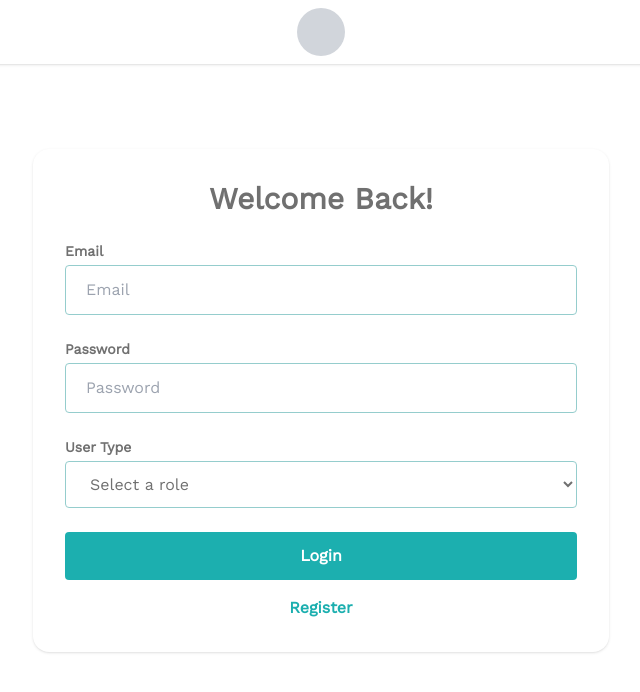
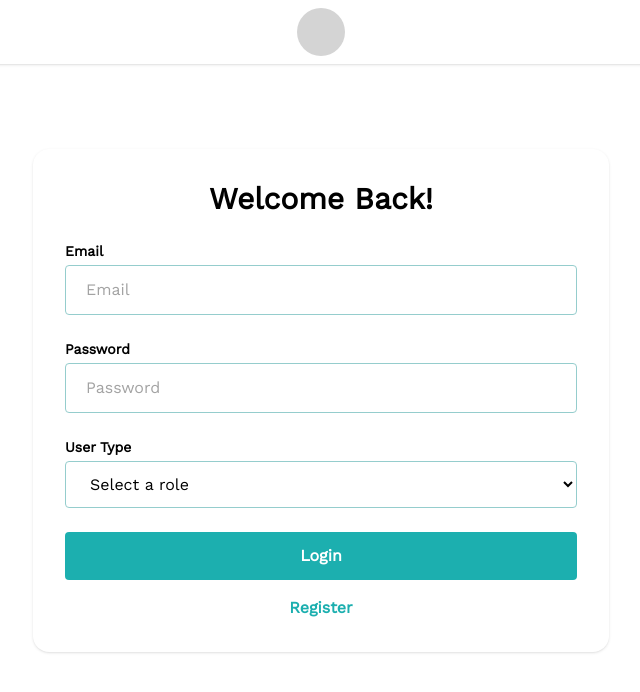
Before and after one commit to SDU-Project-group-2025-2nd-semester/sem-project-3, a React (Vite) app in the folder src/group1.sem3.frontend/: page / in a window 1280 px wide. Shown: the top 692 px of the page, without its empty margins (319-959 px from the left). Built offline with nearby package versions, Linux system fonts and the light colour scheme; some icons are missing.

Commit message:
adding color shades

```diff
--- a/src/group1.sem3.frontend/src/index.css
+++ b/src/group1.sem3.frontend/src/index.css
@@ -8,19 +8,90 @@
 
 @layer base {
     :root {
+        /* Main color palette */
         --color-primary: #707070ff;
         --color-secondary: #95CDCD;
         --color-accent: #1cafafff;
         --color-bg: #ffffff;
 
-        /* danger color palette */
+        /* Shades */
+        /* Primary color palette*/
+        --color-primary-50: #f5f5f5;
+        --color-primary-100: #e8e8e8;
+        --color-primary-200: #d1d1d1;
+        --color-primary-300: #a3a3a3;
+        --color-primary-400: #8a8a8a;
+        --color-primary-: #707070;
+        --color-primary-600: #5a5a5a;
+        --color-primary-700: #404040;
+
+        /* Secondary color palette*/
+        --color-secondary-50: #f0fafa;
+        --color-secondary-100: #d9f2f2;
+        --color-secondary-200: #b3e5e5;
+        --color-secondary-300: #95cdcd;
+        --color-secondary-400: #6fb8b8;
+        --color-secondary-500: #4a9d9d;
+        --color-secondary-600: #3b7e7e;
+        --color-secondary-700: #2d5f5f;
+
+        /* Accent color palette*/
+        --color-accent-50: #e6f9f9;
+        --color-accent-100: #b3efef;
+        --color-accent-200: #80e5e5;
+        --color-accent-300: #4ddbdb;
+        --color-accent-400: #1ccfcf;
+        --color-accent-500: #1cafaf;
+        --color-accent-600: #168c8c;
+        --color-accent-700: #116969;
+
+        /* Success/Green color palette */
+        --color-success-50: #f0fdf4;
+        --color-success-100: #dcfce7;
+        --color-success-200: #bbf7d0;
+        --color-success-300: #86efac;
+        --color-success-400: #4ade80;
+        --color-success-500: #22c55e;
+        --color-success-600: #16a34a;
+        --color-success-700: #15803d;
+
+        /* Warning/Yellow color palette */
+        --color-warning-50: #fffbeb;
+        --color-warning-100: #fef3c7;
+        --color-warning-200: #fde68a;
+        --color-warning-300: #fcd34d;
+        --color-warning-400: #fbbf24;
+        --color-warning-500: #f59e0b;
+        --color-warning-600: #d97706;
+        --color-warning-700: #b45309;
+
+        /* Danger/Red color palette */
         --color-danger-50: #fff1f2;
         --color-danger-100: #ffe4e6;
+        --color-danger-200: #fecdd3;
+        --color-danger-300: #fda4af;
+        --color-danger-400: #fb7185;
         --color-danger-500: #ef4444;
         --color-danger-600: #dc2626;
         --color-danger-700: #b91c1c;
 
-        --color-accent: 28 175 175;
+        /* Black & White shades matching palette */
+        --color-gray-50: #fafafa;
+        --color-gray-100: #f5f5f5;
+        --color-gray-200: #e5e5e5;
+        --color-gray-300: #d4d4d4;
+        --color-gray-400: #a3a3a3;
+        --color-gray-500: #737373;
+        --color-gray-600: #525252;
+        --color-gray-700: #404040;
+        --color-gray-800: #262626;
+        --color-gray-900: #171717;
+
+        /* Background colors */
+        --color-bg: #ffffff;
+        --color-bg-secondary: #fafafa;
+
+        /* --color-accent: 28 175 175; */
     }
 
     body {
--- a/src/group1.sem3.frontend/tailwind.config.js
+++ b/src/group1.sem3.frontend/tailwind.config.js
@@ -6,18 +6,92 @@ export default {
   theme: {
       extend: {
             colors: {
-                primary: "var(--color-primary)",
-                secondary: "var(--color-secondary)",
-                accent: "var(--color-accent)",
-                background: "var(--color-bg)",
+                primary: {
+                        50: "var(--color-primary-50)",
+                        100: "var(--color-primary-100)",
+                        200: "var(--color-primary-200)",
+                        300: "var(--color-primary-300)",
+                        400: "var(--color-primary-400)",
+                        500: "var(--color-primary-500)",
+                        600: "var(--color-primary-600)",
+                        700: "var(--color-primary-700)",
+                        DEFAULT: "var(--color-primary-500)",
+                    },
+                    secondary: {
+                        50: "var(--color-secondary-50)",
+                        100: "var(--color-secondary-100)",
+                        200: "var(--color-secondary-200)",
+                        300: "var(--color-secondary-300)",
+                        400: "var(--color-secondary-400)",
+                        500: "var(--color-secondary-500)",
+                        600: "var(--color-secondary-600)",
+                        700: "var(--color-secondary-700)",
+                        DEFAULT: "var(--color-secondary-300)",
+                    },
+                    accent: {
+                        50: "var(--color-accent-50)",
+                        100: "var(--color-accent-100)",
+                        200: "var(--color-accent-200)",
+                        300: "var(--color-accent-300)",
+                        400: "var(--color-accent-400)",
+                        500: "var(--color-accent-500)",
+                        600: "var(--color-accent-600)",
+                        700: "var(--color-accent-700)",
+                        DEFAULT: "var(--color-accent-500)",
+                    },
+
+                    // Status colors
+                    success: {
+                        50: "var(--color-success-50)",
+                        100: "var(--color-success-100)",
+                        200: "var(--color-success-200)",
+                        300: "var(--color-success-300)",
+                        400: "var(--color-success-400)",
+                        500: "var(--color-success-500)",
+                        600: "var(--color-success-600)",
+                        700: "var(--color-success-700)",
+                        DEFAULT: "var(--color-success-500)",
+                    },
+                    warning: {
+                        50: "var(--color-warning-50)",
+                        100: "var(--color-warning-100)",
+                        200: "var(--color-warning-200)",
+                        300: "var(--color-warning-300)",
+                        400: "var(--color-warning-400)",
+                        500: "var(--color-warning-500)",
+                        600: "var(--color-warning-600)",
+                        700: "var(--color-warning-700)",
+                        DEFAULT: "var(--color-warning-500)",
+                    },
                     danger: {
                         50: "var(--color-danger-50)",
                         100: "var(--color-danger-100)",
+                        200: "var(--color-danger-200)",
+                        300: "var(--color-danger-300)",
+                        400: "var(--color-danger-400)",
                         500: "var(--color-danger-500)",
                         600: "var(--color-danger-600)",
                         700: "var(--color-danger-700)",
+                        DEFAULT: "var(--color-danger-500)",
                     },
-                accent: "rgb(var(--color-accent) / <alpha-value>)",
+
+                    // Grayscale
+                    gray: {
+                        50: "var(--color-gray-50)",
+                        100: "var(--color-gray-100)",
+                        200: "var(--color-gray-200)",
+                        300: "var(--color-gray-300)",
+                        400: "var(--color-gray-400)",
+                        500: "var(--color-gray-500)",
+                        600: "var(--color-gray-600)",
+                        700: "var(--color-gray-700)",
+                        800: "var(--color-gray-800)",
+                        900: "var(--color-gray-900)",
+                        DEFAULT: "var(--color-gray-500)",
+                    },
+
+                    // Background
+                    background: "var(--color-bg)",
           },
       },
   },
```
Lines whose indentation alone changed are shown as unchanged.
